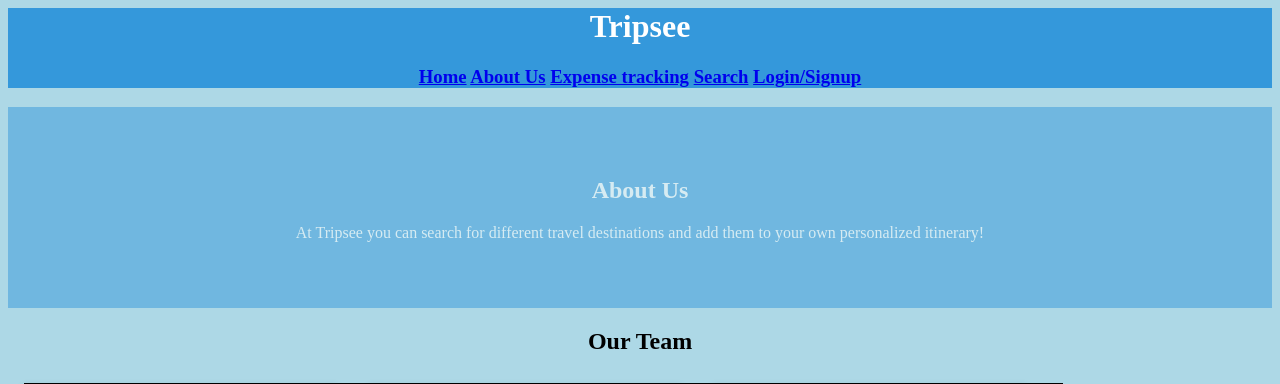
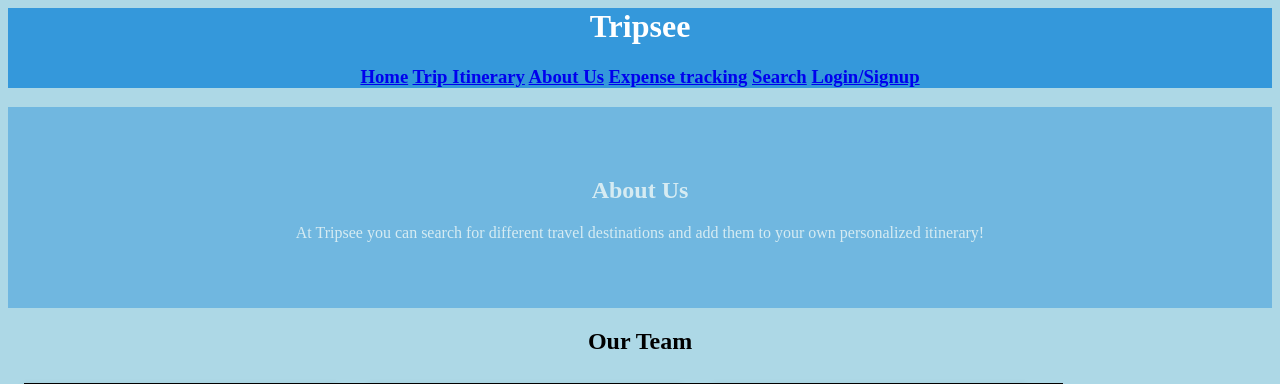
Before and after one commit to VaniyaSharma/Itsy_Bitsy_Studios, a Django app: page /aboutus/ in a window 1280 px wide. Shown: the top 384 px of the page. Run offline with Django 4.2, Linux system fonts and the light colour scheme.

Commit message:
Added a itinerary page file

```diff
--- a/travel_project/travel_app/templates/head-foot.html
+++ b/travel_project/travel_app/templates/head-foot.html
@@ -19,6 +19,7 @@
         <h3>
         <div class="nav-links">
             <a href="#" class="active">Home</a>
+            <a href="{% url 'itinerary' %}">Trip Itinerary</a>
             <a href="{% url 'aboutus' %}">About Us</a>
             <a href="#">Expense tracking</a>
             <a href="#">Search</a>
--- a/travel_project/travel_app/urls.py
+++ b/travel_project/travel_app/urls.py
@@ -8,4 +8,5 @@ urlpatterns = [
     path('login/', views.user_login, name='login'),
     path('contact-us/',views.contact_us, name='contact-us'),
     path('aboutus/', views.about_us, name="aboutus"),
+    path('itinerary/', views.itinerary, name="itinerary")
 ]
--- a/travel_project/travel_app/views.py
+++ b/travel_project/travel_app/views.py
@@ -87,3 +87,6 @@ def contact_us (request):
 
 def about_us (request):
     return render(request, 'aboutus.html')
+
+def itinerary (request):
+    return render(request, 'itinerary.html')
```
Also changed, not shown: travel_project/travel_app/templates/itinerary.html (renamed from travel_project/travel_app/templates/planner.html).
